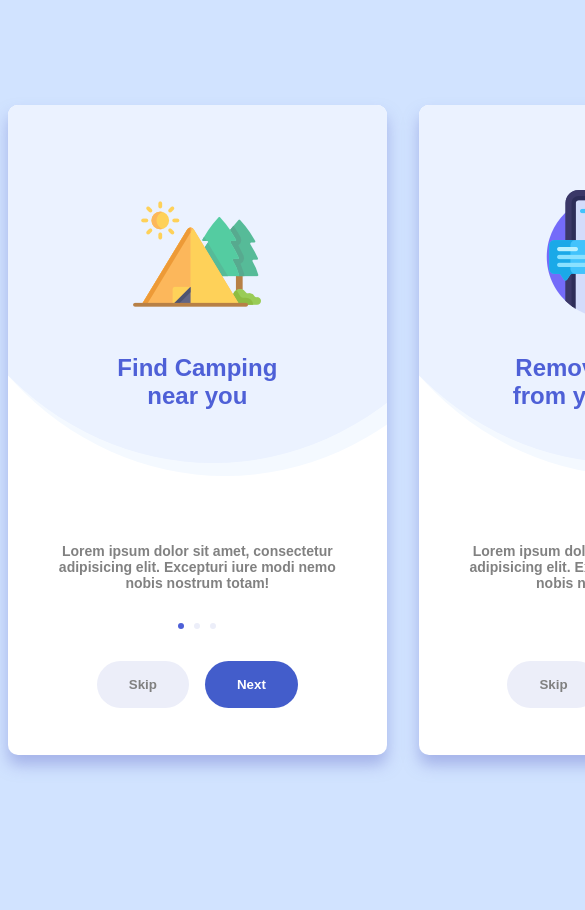
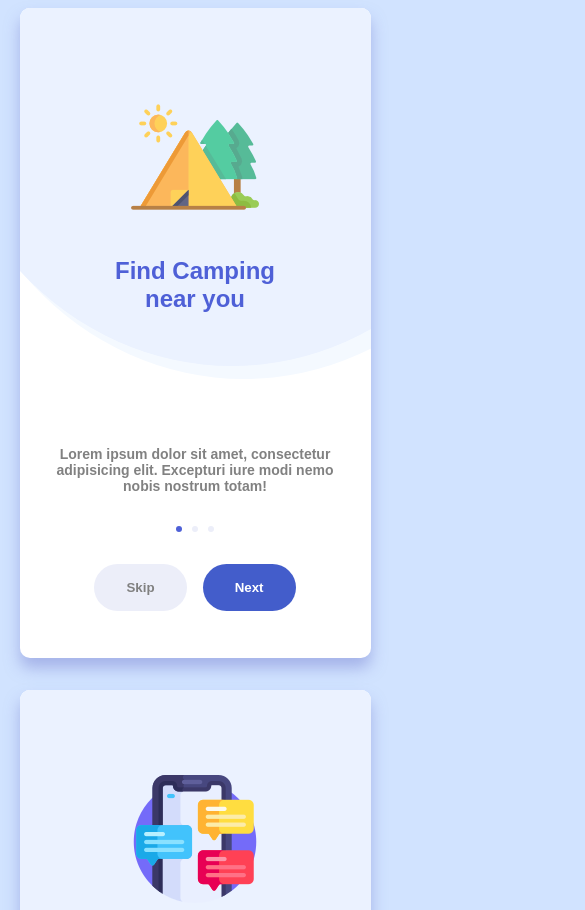
Before and after one commit to HemantDutta/icodethis, a plain HTML site: page 2023/nov_1/index.html in a window 390 px wide. Shown: the top 910 px of the page, 585 px wide, since content can reach past the window. Before the commit the page ends 860 px from the top, so only its background shows below. Drawn offline with Linux system fonts and the light colour scheme.

Commit message:
Responsive

```diff
--- a/2023/nov_1/styles.css
+++ b/2023/nov_1/styles.css
@@ -5,8 +5,6 @@
 }
 
 body {
-    height: 100vh;
-    width: 100vw;
     background-color: #d1e3ff;
     background-size: cover;
     background-repeat: no-repeat;
@@ -15,8 +13,7 @@ body {
 }
 
 .container {
-    height: 100%;
-    width: 100%;
+    min-height: 100vh;
     display: grid;
     place-items: center;
 }
@@ -135,7 +132,7 @@ body {
     gap: 16px;
 }
 
-.container .card-flex .card .card-bottom .buttons button{
+.container .card-flex .card .card-bottom .buttons button {
     outline: none;
     border: none;
     padding: 16px 32px;
@@ -143,12 +140,29 @@ body {
     font-weight: bold;
 }
 
-.container .card-flex .card .card-bottom .buttons button:nth-child(1){
+.container .card-flex .card .card-bottom .buttons button:nth-child(1) {
     background-color: #eceef9;
     color: grey;
 }
 
-.container .card-flex .card .card-bottom .buttons button:nth-child(2){
+.container .card-flex .card .card-bottom .buttons button:nth-child(2) {
     background-color: #435dcb;
     color: white;
 }
+
+@media screen and (max-width: 1280px) {
+    .container .card-flex {
+        flex-direction: column;
+        width: 100%;
+    }
+
+    .container .card-flex .card {
+        width: 379px;
+    }
+}
+
+@media screen and (max-width: 420px) {
+    .container .card-flex .card {
+        width: 90vw;
+    }
+}
```
